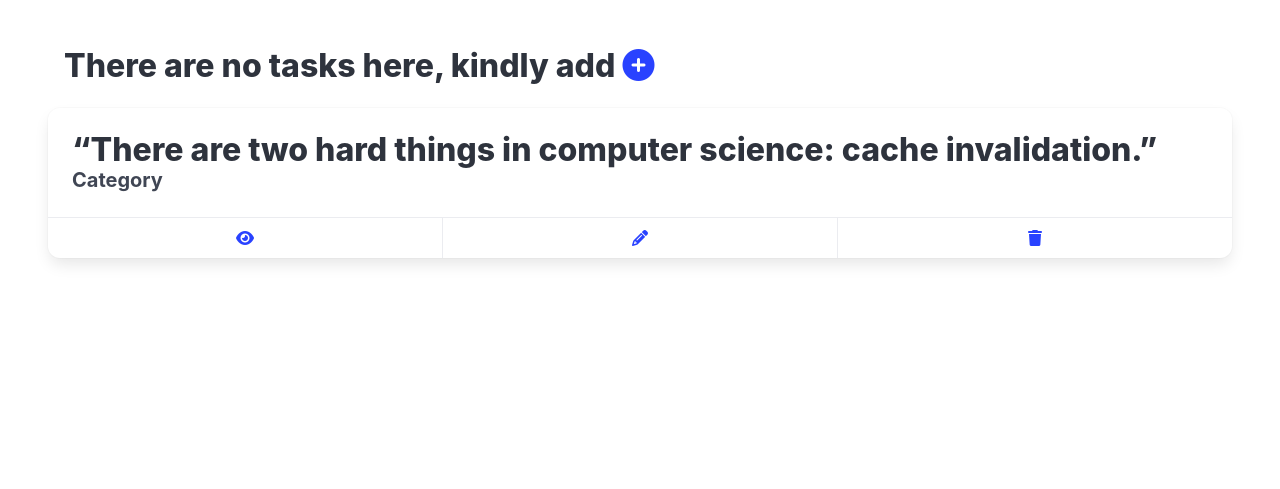
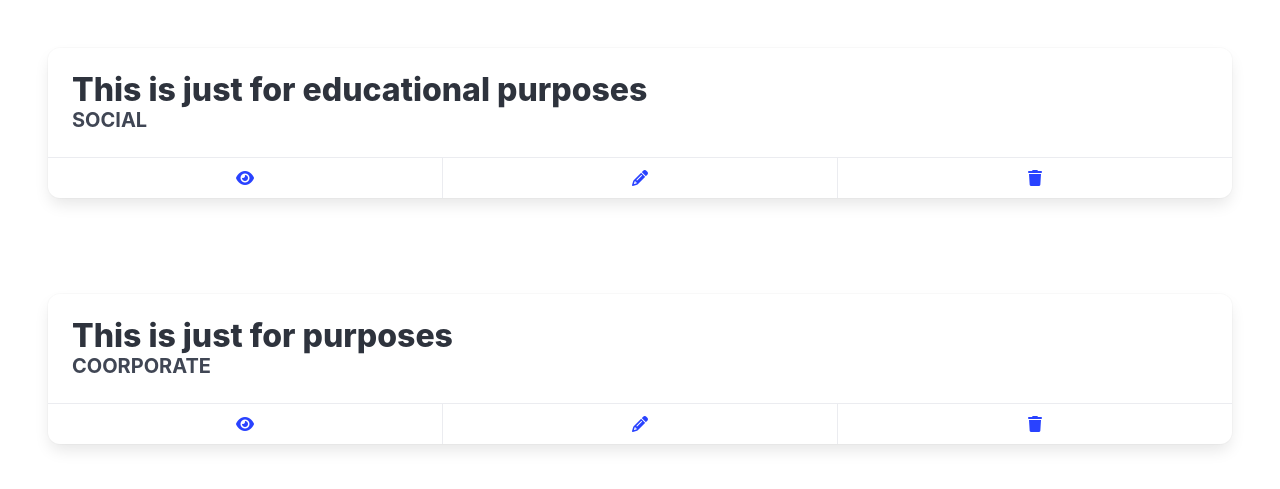
Before and after one commit to peterodhiamboo/tododjango, a Django app: page / in a window 1280 px wide. Shown: the part 56-545 px from the top of the page. Run offline with Django 4.2, Linux system fonts and the light colour scheme.

Commit message:
working on template data parsing from backend

```diff
--- a/tododjango/home/templates/index.html
+++ b/tododjango/home/templates/index.html
@@ -1,24 +1,24 @@
 {% extends 'base.html' %}
 
 {% block content %}
+
+{% if context %}
+<div class="container">
+  <p class="title">There are no tasks here, kindly add  <a href="#" class="js-modal-trigger" data-target="modal-js-example">
+    <i class="fa fa-plus-circle" aria-hidden="true"></i>
+  </a>
+  </p>
+</div>
+{% else %}
+{% for taskings in task %}
 <section class="section">
-  <div class="container">
-      <p class="title">There are no tasks here, kindly add  <a href="#" class="js-modal-trigger" data-target="modal-js-example">
-        <i class="fa fa-plus-circle" aria-hidden="true"></i>
-      </a>
-      </p>
-  </div>
-
-  <br/>
-
-
   <!--Display item cards -->
   <div class="card">
     <div class="card-content">
       <p class="title">
-        “There are two hard things in computer science: cache invalidation.”
+        {{ taskings.task_context }}
       </p>
-      <p class="subtitle"><b>Category</b></p>
+      <p class="subtitle"><b>{{ taskings.task_category }}</b></p>
     </div>
     <footer class="card-footer">
       <a href="#" class="card-footer-item"><i class="fa fa-eye" aria-hidden="true"></i></a>
@@ -27,7 +27,8 @@
     </footer>
   </div>
   <!--End of item cards -->
+</section>
+{% endfor %}
 
-
-</section>
+{% endif %}
 {% endblock %}
--- a/tododjango/home/views.py
+++ b/tododjango/home/views.py
@@ -2,5 +2,23 @@ from django.shortcuts import render
 
 # Create your views here.
 
+
+task_posts = [
+    {
+        'task_category' :  'SOCIAL',
+        'task_date': '6th March 2024',
+        'task_context' : 'This is just for educational purposes'
+    },
+    {
+        'task_category' :  'COORPORATE',
+        'task_date': '7th March 2024',
+        'task_context' : 'This is just for  purposes'
+    }
+]
+
 def home(request):
-    return render(request, 'index.html', {})
+    context = {
+        'task' : task_posts
+    }
+
+    return render(request, 'index.html', context)
```
